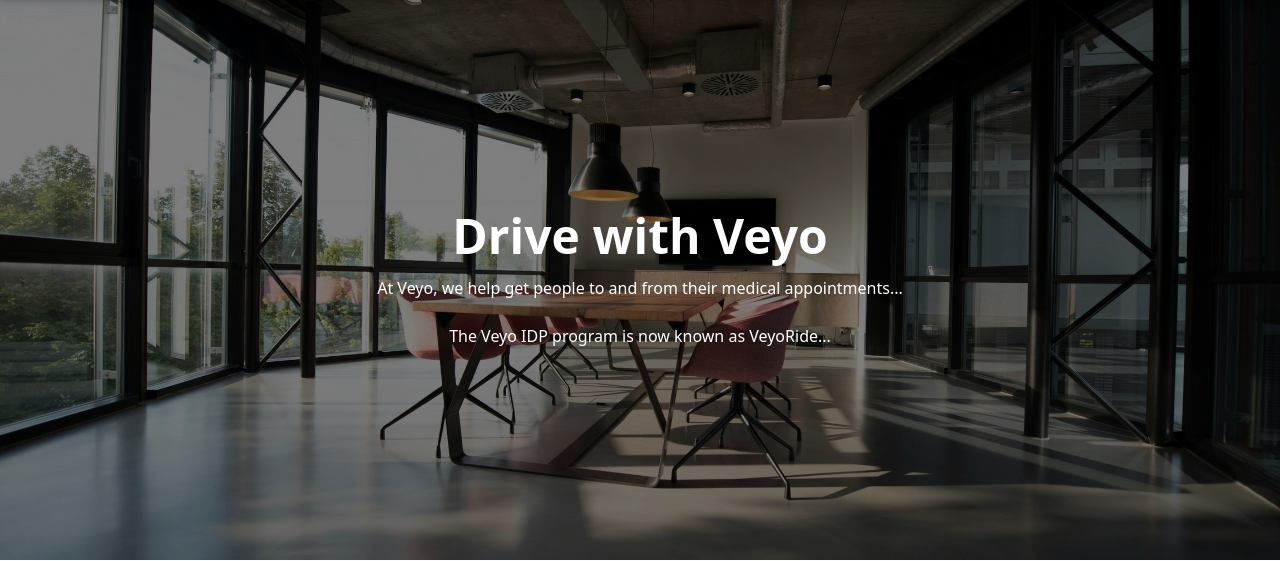
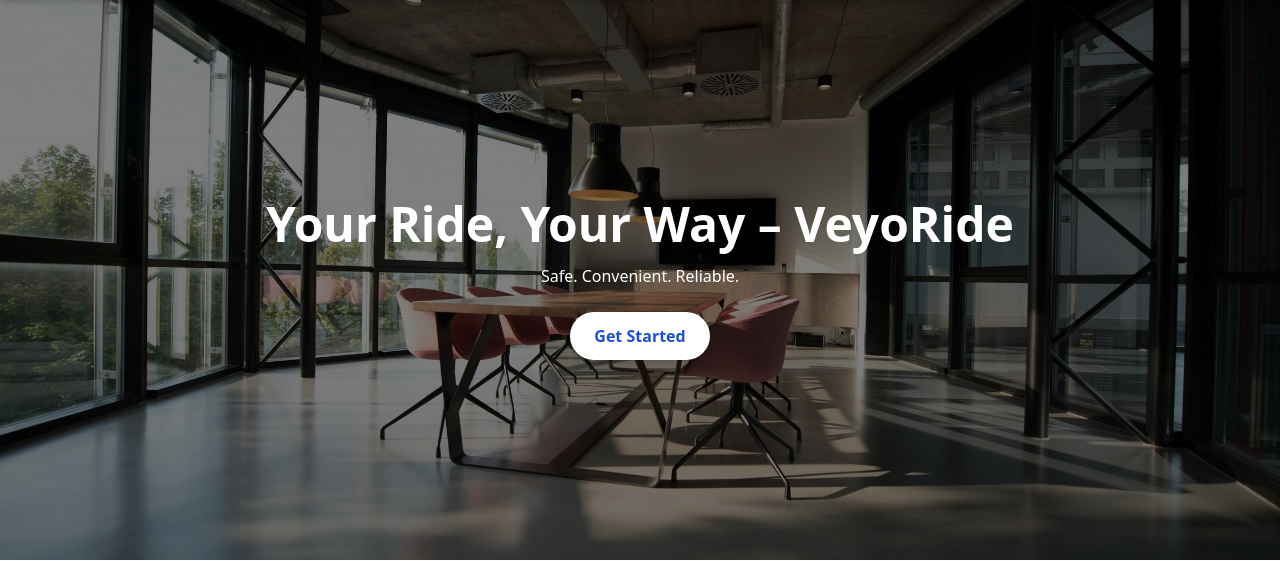
Before and after one commit to sarojoffl/drive-with-veyo, a Django app: page / in a window 1280 px wide. Shown: the part 76-637 px from the top of the page. Run offline with Django 5.2, Linux system fonts and the light colour scheme; data comes from the database, SQL or seed files in the repository; both versions use the stored data as it was after the commit; some libraries are stand-ins or nearby versions.

Commit message:
Improved homepage layout and fixed indentation

```diff
--- a/main/templates/main/index.html
+++ b/main/templates/main/index.html
@@ -12,53 +12,61 @@
   <!-- Hero Section -->
   <section class="relative h-[70vh] bg-cover bg-center bg-fixed" style="background-image: url('{% static 'main/assets/img/home.jpg' %}');">
     <div class="absolute inset-0 bg-black bg-opacity-50 flex justify-center items-center">
-      <div  data-aos="fade-up" data-aos-duration="600" class="text-center text-white px-6 py-8">
-        <h2 class="text-3xl md:text-5xl font-bold mb-4">Drive with Veyo</h2>
+      <div data-aos="fade-up" data-aos-duration="600" class="text-center text-white px-6 py-8">
+        <h2 class="text-3xl md:text-5xl font-bold mb-4">Your Ride, Your Way – VeyoRide</h2>
         <p class="text-sm md:text-base max-w-2xl mx-auto mb-6">
-          At Veyo, we help get people to and from their medical appointments...
+          Safe. Convenient. Reliable.
         </p>
-        <p class="text-sm md:text-base max-w-2xl mx-auto">
-          The Veyo IDP program is now known as VeyoRide...
-        </p>
+        <a href="{% url 'signup' %}">
+          <button class="bg-white text-blue-700 font-semibold px-6 py-3 rounded-full shadow-md hover:shadow-xl hover:bg-gray-100 transition-all duration-300">
+            Get Started
+          </button>
+        </a>
       </div>
     </div>
   </section>
 
   <!-- About Section -->
-  <a href="{% url 'about' %}">
   <section class="py-16 bg-gray-50">
     <div class="max-w-6xl mx-auto px-4 grid grid-cols-1 md:grid-cols-2 gap-10 items-center">
       <div data-aos="fade-right">
-          <img src="{% static 'main/assets/img/l.jpg' %}" alt="About Image" class="rounded-lg shadow-lg w-full object-cover">
+        <img src="{% static 'main/assets/img/l.jpg' %}" alt="Company introduction" class="rounded-lg shadow-lg w-full object-cover">
       </div>
       <div data-aos="fade-left">
         <h2 class="text-3xl font-bold text-red-600 mb-4">About Our Company</h2>
         <p class="text-gray-700 text-base leading-relaxed">
           At Kelly, we specialize in developing cutting-edge IT solutions...
         </p>
-          <button class="bg-blue-600 hover:bg-blue-800 text-white font-semibold px-6 py-2 rounded-full shadow-md transition-all duration-300 ease-in-out mt-4">
+        <a href="{% url 'about' %}">
+          <button class="bg-white text-blue-700 font-semibold px-6 py-3 rounded-full shadow-md hover:shadow-xl hover:bg-gray-100 transition-all duration-300 focus:ring-2 focus:ring-blue-500 focus:outline-none">
             Learn More
           </button>
+        </a>
       </div>
     </div>
   </section>
-  </a>
 
   <!-- Blog Section -->
-  <section class="py-16">
+  <section class="py-16" data-aos="fade-up" data-aos-duration="600">
     <div class="max-w-6xl mx-auto px-4">
-      <h2 class="text-2xl sm:text-3xl font-bold text-center mb-12 text-blue-700" data-aos="fade-up">Latest Blogs</h2>
+      <h2 class="text-2xl sm:text-3xl font-bold text-center mb-12 text-blue-700">Latest Blogs</h2>
       <div class="grid gap-8 sm:grid-cols-2 lg:grid-cols-3">
         {% for blog in blogs %}
-        <div data-aos="fade-up" data-aos-delay="300" class="bg-white rounded-xl shadow-md hover:shadow-xl transition overflow-hidden">
-          <img src="{{ blog.image.url }}" class="w-full h-48 object-cover" alt="Blog Image">
+          <div data-aos="fade-up" data-aos-delay="{{ forloop.counter|add:200 }}" class="bg-white rounded-xl shadow-md hover:shadow-xl transition overflow-hidden">
+            <img src="{{ blog.image.url }}" class="w-full h-48 object-cover" alt="{{ blog.title }}">
             <div class="p-5">
               <h3 class="text-lg sm:text-xl font-semibold mb-2">{{ blog.title }}</h3>
-            <p class="text-gray-600 text-sm mb-4">{{ blog.description }}</p>
+              <p class="text-gray-600 text-sm mb-4">{{ blog.description|truncatechars:150 }}</p>
               <a href="{% url 'blog_details' blog.id %}" class="text-blue-600 font-medium hover:underline">Read More →</a>
             </div>
           </div>
         {% endfor %}
+      </div>
+
+      <div class="mt-8 text-center">
+        <a href="{% url 'blog' %}" class="bg-blue-600 hover:bg-blue-800 text-white font-semibold px-6 py-2 rounded-full shadow-md transition-all duration-300 ease-in-out mt-4">
+          View All Blogs
+        </a>
       </div>
     </div>
   </section>
--- a/main/views.py
+++ b/main/views.py
@@ -4,7 +4,7 @@ from .models import Job, Blog, ContactMessage, TeamMember
 from .forms import ContactForm, UserForm
 
 def index(request):
-    blogs = Blog.objects.all()
+    blogs = Blog.objects.order_by('-created_at')[:3]
     return render(request, 'main/index.html', {'blogs': blogs})
 
 def about(request):
```
Also changed, not shown: db.sqlite3, main/static/main/assets/scss/Readme.txt (deleted), main/static/main/forms/Readme.txt (deleted), 3 other files. Lines whose indentation alone changed are shown as unchanged.
